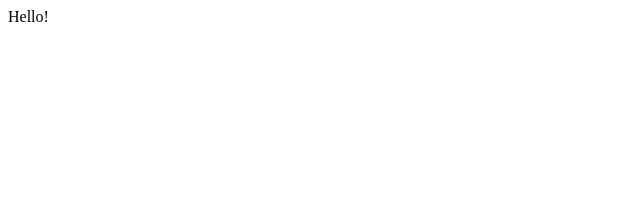
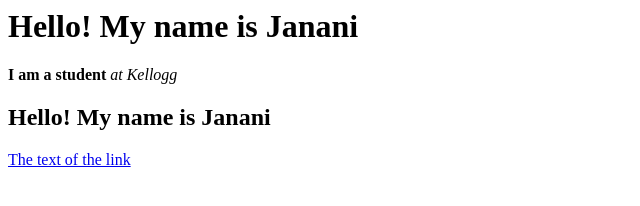
Before and after one commit to jananikrishnan1/hello-html, a plain HTML site: page index.html in a window 1280 px wide. Shown: the whole page, without its empty margins (0-640 px from the left). Drawn offline with Linux system fonts and the light colour scheme.

Commit message:
HTML practice

```diff
--- a/index.html
+++ b/index.html
@@ -1 +1,9 @@
-Hello!
+<h1>Hello! My name is Janani</h1>
+
+<p><strong>I am a student</strong> <em>at Kellogg</em></p>
+
+<h2>Hello! My name is Janani</h2>
+
+<p>
+    <a href="https://etsy.com">The text of the link</a>
+</p>
```
